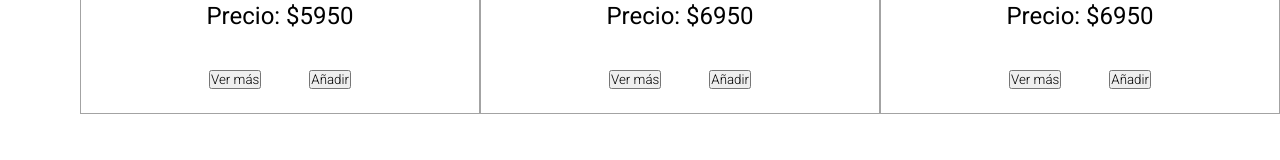
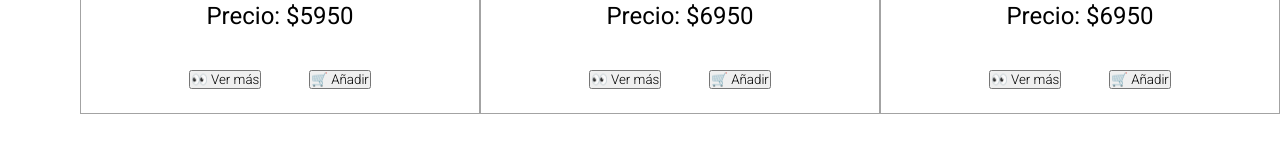
Before and after one commit to anmedina-arg/pizzaeria-mamma-mia, a React (Vite) app: page / in a window 1280 px wide. Shown: the part 928-1088 px from the top of the page. Built offline with nearby package versions, Linux system fonts and the light colour scheme.

Commit message:
testing preview redeploy, add icons in cardpizza buttons

```diff
--- a/src/components/cardpizza/cardpizza.jsx
+++ b/src/components/cardpizza/cardpizza.jsx
@@ -25,8 +25,8 @@ function CardPizza({ name, price, ingredients, img }) {
       <div className="separator-line"></div>
       <span className="card-price">Precio: ${price}</span>
       <div className="card-container-buttons">
-        <button>Ver más</button>
-        <button>Añadir</button>
+        <button>👀 Ver más</button>
+        <button>🛒 Añadir</button>
       </div>
     </div>
   );
```
